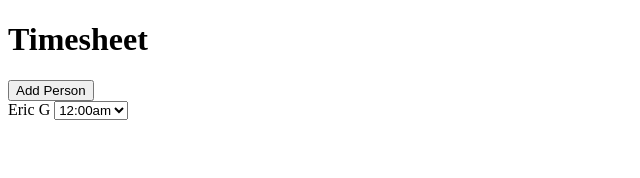
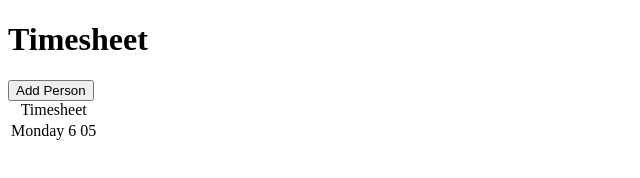
Before and after one commit to ericmartinez01/timesheet, a plain HTML site: page timesheet-app/index.html in a window 1280 px wide. Shown: the whole page, without its empty margins (0-640 px from the left). Drawn offline with nearby package versions, Linux system fonts and the light colour scheme.

Commit message:
Update index.html

```diff
--- a/timesheet-app/index.html
+++ b/timesheet-app/index.html
@@ -10,21 +10,15 @@
     <h1>Timesheet</h1>
     <button id="create-worker">Add Person</button>
     <!-- What I want it to look like. Eventually I will convert it to DOM controlled-->
-    <div>
-        <span>
-           Eric G
-           <select name="hoursOfDay">
-               <option value="0000">12:00am</option>
-               <option value="0100">01:00am</option>
-               <option value="0200">02:00am</option>
-               <option value="0300">03:00am</option>
-               <option value="0400">04:00am</option>
-               <option value="0500">05:00am</option>
-               <option value="0600">06:00am</option>
-               <option value="0700">07:00am</option>
-               <option value="0800">08:00am</option>
-        </span>
-    </div>
+    <table>
+        <caption>Timesheet</caption>
+        <tr>
+            <td>Monday</td>
+            <td>6</td>
+            <td>05</td>
+        </tr>
+
+    </table>
 
 
     <script src="https://cdnjs.cloudflare.com/ajax/libs/moment.js/2.29.1/moment-with-locales.min.js"></script>
```
